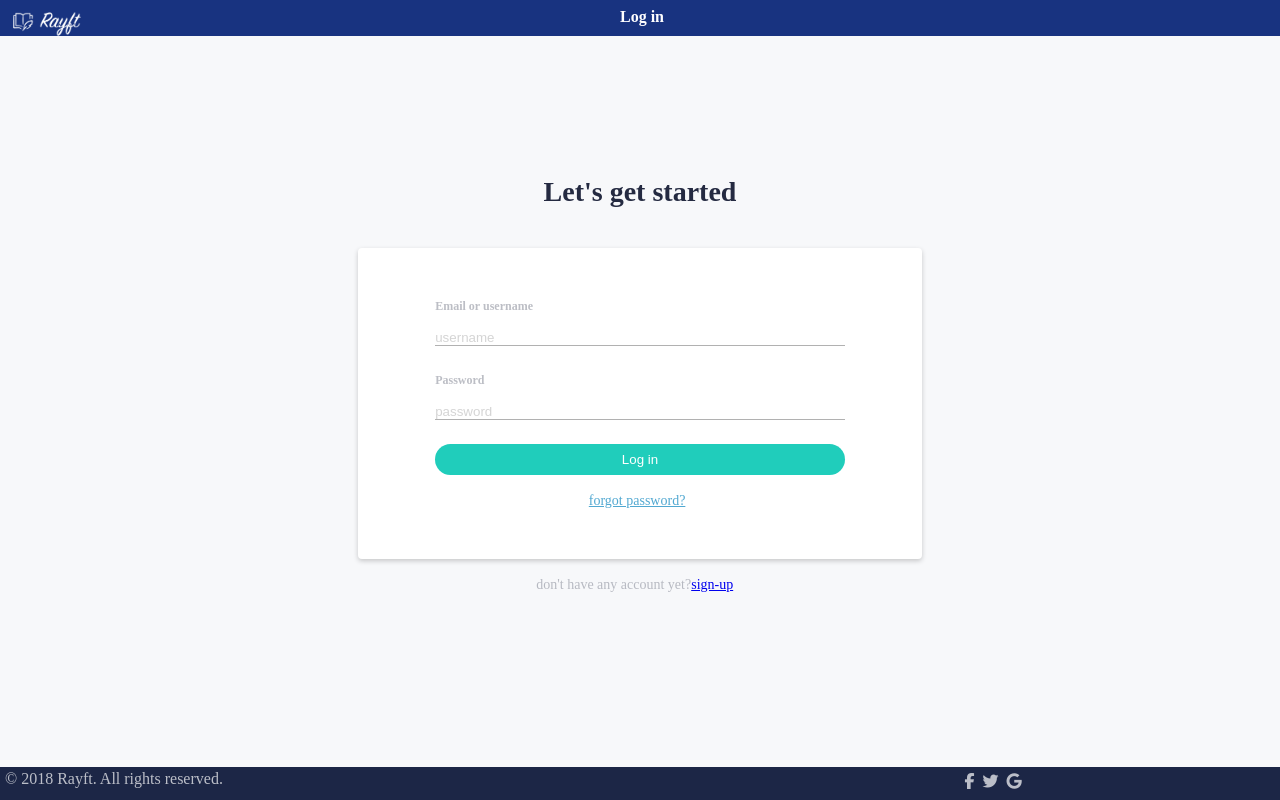
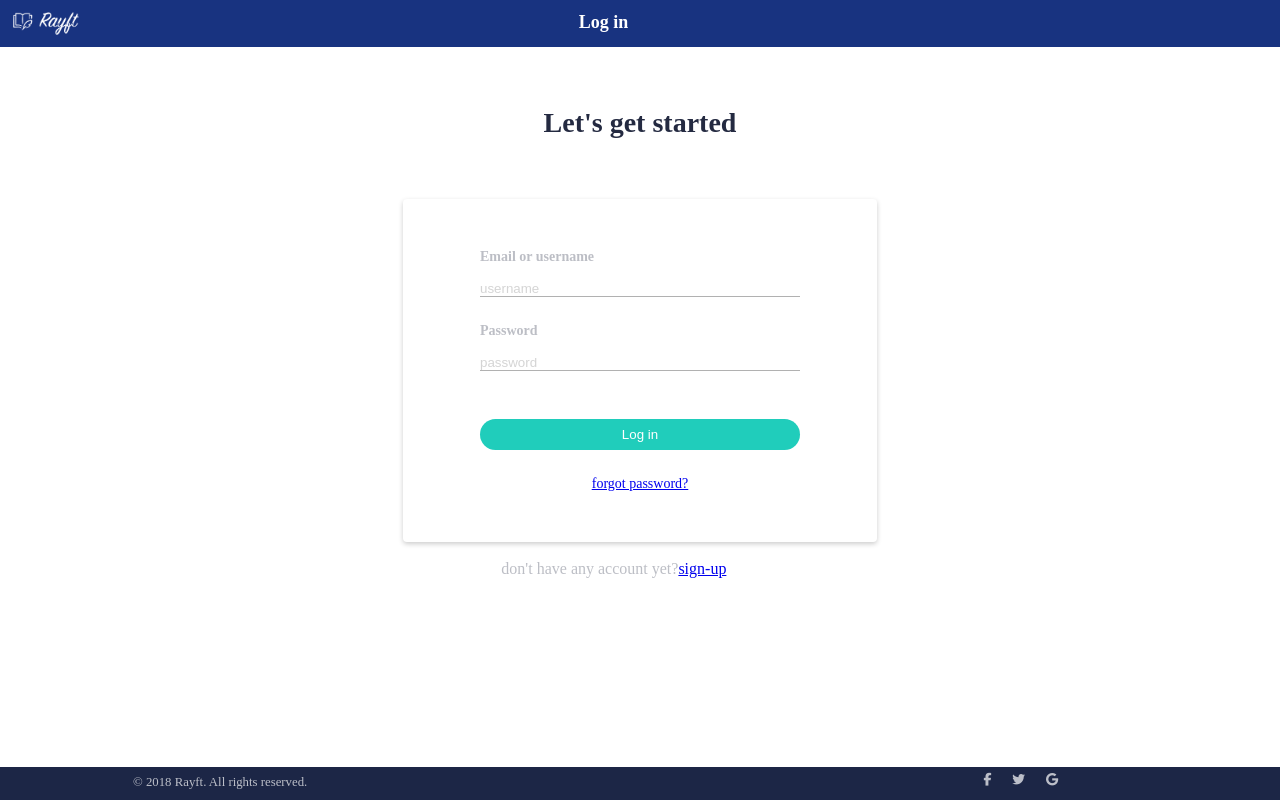
Before and after one commit to meghapanchal44/newtodo, a plain HTML site: page login.html in a window 1280 px wide. Drawn offline with Linux system fonts and the light colour scheme.

Commit message:
Add files via upload

```diff
--- a/login.css
+++ b/login.css
@@ -18,14 +18,8 @@
     margin: 0;
     padding: 0;
 }
-.body{
-    margin: 0;
-    padding: 0;
-    background-color: #f7f8fa;
-}
-
  .head{
-     height: 6.2%;
+     height: 10%;
      width: 100%;
      /* margin: 0 0 80px;
      padding: 11px 615.5px 9px 80px; */
@@ -33,17 +27,18 @@
      display: flex;
  }
  .logo-s{
-     height: 23.9px;
-     width: 70px;
-     margin: 1.5vh 1vw 0vh;
+     height: 23px;
+     width: 65.9px;
+     margin: 1.5vh 1vw 1.5vh;
  }
  .log{
-     width: 100%;
+     width: 80%;
+     /* margin-right: 3vw; */
      text-align: center;
      color: white;
-     margin: 1vh 7vw 1vh 0vw;
+     margin: 1.5vh 0vw 1.5vh 0vw;
      font-family: 'Nunito Sans';
-     font-size: 16px;
+     font-size: 18px;
      font-weight: 800;
      font-stretch: normal;
      font-style: normal;
@@ -52,12 +47,13 @@
      text-align: center;
      color: var(--white);
    }
+
    h1{
        width:50%;
        height:5.4%;
        margin:auto;
-       margin-top: 17.5vh;
-       margin-bottom: 5vh;
+       margin-top: 7.5vh;
+       margin-bottom: 7.5vh;
        font-family: 'Nunito Sans';
        font-size: 28px;
        font-weight: 800;
@@ -68,9 +64,10 @@
        text-align: center;
        color: var(--dark);
    }
+
    .rectangle-s{
        height: 44.9%;
-       width: 32%;
+       width: 25%;
        border-radius: 4px;
        padding: 6vh 6vw;
        margin: auto;
@@ -83,7 +80,7 @@
        padding-top: 1vh;
        opacity: 0.3;
        font-family:'Nunito Sans';
-       font-size: 12px;
+       font-size: 14px;
        font-weight: bold;
        font-stretch: normal;
        font-style: normal;
@@ -107,7 +104,7 @@
        padding-top: 1vh;
        opacity: 0.3;
        font-family:'Nunito Sans';
-       font-size: 12px;
+       font-size: 14px;
        font-weight: bold;
        font-stretch: normal;
        font-style: normal;
@@ -127,19 +124,19 @@
    }
    .loginbtn{
        width: 100%;
-       height: 20%;
+       height: 25%;
        border: none;
        background-color: var(--tealish);
        border-radius: 22.5px;
        color: white;
        padding: 1vh 1vw;
-       margin-bottom: 2vh;
+       margin-top: 3vh;
+       margin-bottom: 3vh;
    }
    .forgot_label{
        width: 100%;
        height:10%;
        padding-top: 1vh 1vw;
-       margin: 0vh 12vw;
        font-family: 'Nunito Sans';
        font-size: 14px;
        font-weight: normal;
@@ -156,13 +153,13 @@
        justify-content: center;
    }
    .dont{
-       width:50%;
+       width:53%;
        height: 2.8;
        margin-top: 2vh;
-       margin-left: 8vw;
+       /* margin-left: 8vw; */
        opacity: 0.3;
        font-family: 'NunitoSans';
-       font-size: 14px;
+       font-size: 16px;
        font-weight: normal;
        font-stretch: normal;
        font-style: normal;
@@ -172,11 +169,11 @@
        text-align: right;
    }
    .link{
-    width:50%;
+    width:47%;
     height: 2.8;
     margin-top: 2vh;
     font-family: 'NunitoSans';
-    font-size: 14px;
+    font-size: 16px;
     font-weight: normal;
     font-stretch: normal;
     font-style: normal;
@@ -209,18 +206,46 @@
 
   .white{
       padding-left:5px;
-      width: 75%;
+      width: 70%;
       color: white;
+      font-size: 0.8rem;
       opacity: 0.7;
-      margin: 3px 5px 3px 0px;
+      margin: 1vh 1vw 1vh 10vw;
   }
   .fa{
     color: white;
     opacity: 0.7;
     margin: 6px 2px 2px 2px;
+    font-size: 00.8rem;
+    padding-right: 1vw;
 }
-@media screen and (max-width: 700px) {
+@media screen and (max-width: 800px) {
+
+    /* .forgot_label{
+        margin: 0vh 5vw;
+    } */
+    /* .log{
+        margin: 1vh ;
+    } */
+    /* .dont{
+        margin-left: 23vw;
+    } */
+    .rectangle-s{
+        width: 60%
+    }
+}
+@media screen and (max-width: 500px) {
     h1{
         font-size: 18px;
     }
 }
+@media screen and (min-height: 1000px) {
+    .rectangle-s{
+        width: 60%
+    }
+    .logo-s{
+        height: 3.5%;
+        width: 12%;
+        margin: 1.5vh 1vw 1.5vh;
+    }
+}
--- a/login.html
+++ b/login.html
@@ -10,15 +10,15 @@
     <script src="https://kit.fontawesome.com/29ee0bc57e.js" crossorigin="anonymous"></script>
     <title>Document</title>
 </head>
-<body class="body">
+<body>
     <header class="head">
         <img src="logo.png" class="logo-s">
         <span class="log">Log in</span>
     </header>
-    <div>
+
+
     <h1>Let's get started</h1>
-    </div>
-    <form action="reading-preference.html">
+        <div class="container">
             <div class="rectangle-s">
                 <div class="input">
                     <label class="input_label">
@@ -31,13 +31,16 @@
                 <a href="reading-preference.html">
                 <button class="loginbtn">Log in</button>
                 </a>
-            <a href="forgot.html" class="forgot_label"> forgot password?</a>
+                <div class="forgot_label">
+                    <a href="forgot.html"> forgot password?</a>
                 </div>
-    </form>
+            </div>
         <div class="sign-up">
             <p class="dont">don't have any account yet?</p>
             <a href="sign-up.html" class="link">sign-up</a>
         </div>
+    </div>
+
         <footer class="footer">
             <div class="white">
                 © 2018 Rayft. All rights reserved.
```
Lines whose indentation alone changed are shown as unchanged.
